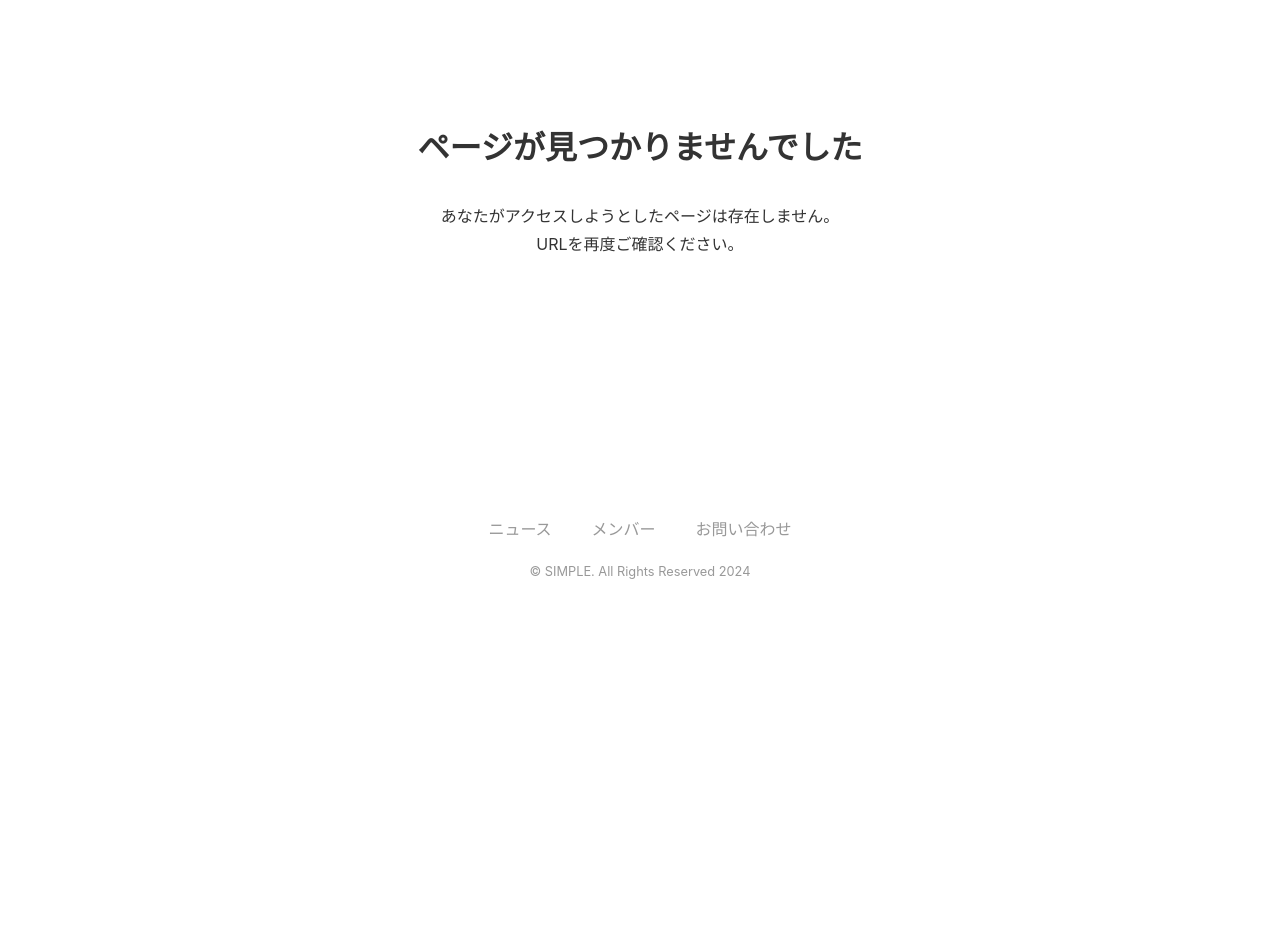
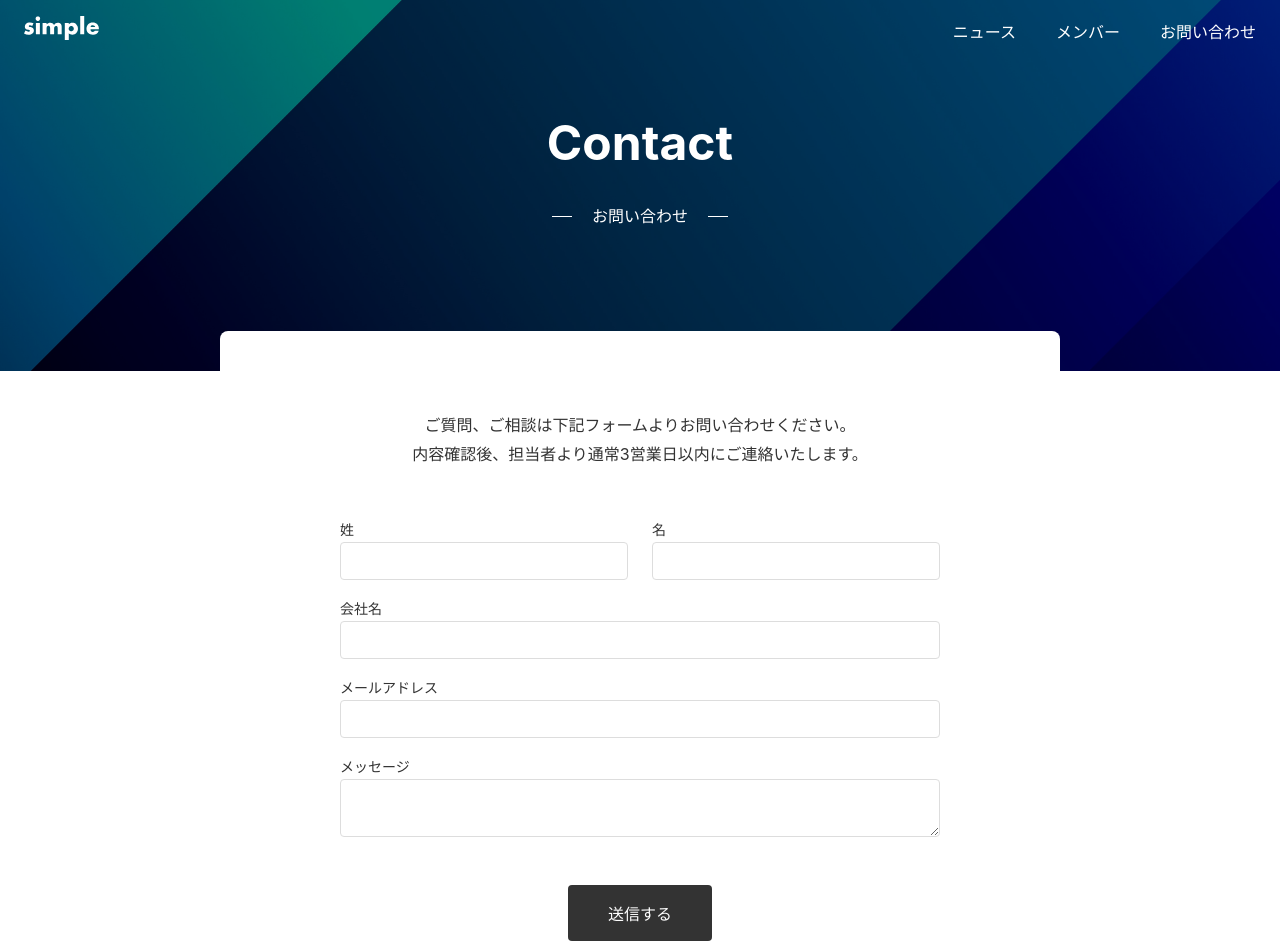
Before and after one commit to RapidRabbit20200814/next-microcms, a Next.js app: page /contact in a window 1280 px wide. Before the commit this address had no page. Shown: the top 952 px of the page. Before the commit the page ends 800 px from the top, so only its background shows below. Built offline with nearby package versions, Linux system fonts and the light colour scheme.

Commit message:
９章まで完了

```diff
--- /dev/null
+++ b/app/_actions/contact.tsx
@@ -0,0 +1,94 @@
+"use server";
+
+function validateEmail(email: string) {
+  const pattern = /^[^\s@]+@[^\s@]+\.[^\s@]+$/;
+  return pattern.test(email);
+}
+
+export async function createContactData(_prevState: any, formData: FormData) {
+  // formのname属性ごとにformData.get()で値を取り出すことができる
+  const rawFormData = {
+    lastname: formData.get("lastname") as string,
+    firstname: formData.get("firstname") as string,
+    company: formData.get("company") as string,
+    email: formData.get("email") as string,
+    message: formData.get("message") as string,
+  };
+
+  if (!rawFormData.lastname) {
+    return {
+      status: "error",
+      message: "姓を入力してください",
+    };
+  }
+  if (!rawFormData.firstname) {
+    return {
+      status: "error",
+      message: "名を入力してください",
+    };
+  }
+  if (!rawFormData.company) {
+    return {
+      status: "error",
+      message: "会社名を入力してください",
+    };
+  }
+  if (!rawFormData.email) {
+    return {
+      status: "error",
+      message: "メールアドレスを入力してください",
+    };
+  }
+
+  // HubSpotのAPIを使ってフォーム送信
+  const result = await fetch(
+    `https://api.hsforms.com/submissions/v3/integration/submit/${process.env.HUBSPOT_PORTAL_ID}/${process.env.HUBSPOT_FORM_ID}`,
+    {
+      method: "POST",
+      headers: {
+        "Content-Type": "application/json",
+      },
+      body: JSON.stringify({
+        fields: [
+          {
+            objectTypeId: "0-1",
+            name: "lastname",
+            value: rawFormData.lastname,
+          },
+          {
+            objectTypeId: "0-1",
+            name: "firstname",
+            value: rawFormData.firstname,
+          },
+          {
+            objectTypeId: "0-1",
+            name: "company",
+            value: rawFormData.company,
+          },
+          {
+            objectTypeId: "0-1",
+            name: "email",
+            value: rawFormData.email,
+          },
+          {
+            objectTypeId: "0-1",
+            name: "message",
+            value: rawFormData.message,
+          },
+        ],
+      }),
+    }
+  );
+
+  try {
+    await result.json();
+  } catch (e) {
+    console.log(e);
+    return {
+      status: "error",
+      message: "お問い合わせに失敗しました",
+    };
+  }
+
+  return { status: "success", message: "OK" };
+}
--- /dev/null
+++ b/app/_components/ContactForm/index.module.css
@@ -0,0 +1,73 @@
+.form {
+  max-width: 600px;
+  margin: 0 auto;
+}
+
+.item {
+  display: flex;
+  flex-direction: column;
+  flex: 1;
+  padding: 8px 0;
+}
+
+.horizontal {
+  display: flex;
+  justify-content: flex-start;
+  align-items: center;
+  width: 100%;
+  gap: 24px;
+}
+
+.label {
+  font-size: 14px;
+}
+
+.textfield {
+  border: 1px solid var(--color-border);
+  padding: 8px;
+  border-radius: 4px;
+  line-height: 1.5;
+  width: 100%;
+}
+
+.textarea {
+  border: 1px solid var(--color-border);
+  padding: 8px;
+  border-radius: 4px;
+  line-height: 1.5;
+  width: 100%;
+}
+
+.actions {
+  text-align: center;
+  margin-top: 40px;
+}
+
+.button {
+  border: none;
+  background-color: var(--color-button-primary);
+  padding: 16px 40px;
+  font-size: 16px;
+  border-radius: 4px;
+  color: var(--color-text-unpainted);
+  cursor: pointer;
+}
+
+.success {
+  background-color: var(--color-bg-sub);
+  text-align: center;
+  padding: 40px;
+  border-radius: var(--border-radius);
+}
+
+.error {
+  color: var(--color-text-error);
+  font-size: 14px;
+  margin-bottom: 8px;
+}
+
+@media (max-width: 640px) {
+  .success {
+    text-align: left;
+  }
+}
--- /dev/null
+++ b/app/_components/ContactForm/index.tsx
@@ -0,0 +1,64 @@
+"use client";
+
+import { createContactData } from "@/app/_actions/contact";
+import { useActionState } from "react";
+import styles from "./index.module.css";
+
+const initialState = {
+  status: "",
+  message: "",
+};
+
+export default function ModuleContactForm() {
+  const [state, formAction] = useActionState(createContactData, initialState);
+  console.log(state);
+  if (state.status === "success") {
+    return (
+      <p className={styles.success}>
+        お問い合わせいただき、ありがとうございます。
+        <br />
+        お返事まで今しばらくお待ちください。
+      </p>
+    );
+  }
+  return (
+    <form className={styles.form} action={formAction}>
+      <div className={styles.horizontal}>
+        <div className={styles.item}>
+          <label className={styles.label} htmlFor="lastname">
+            姓
+          </label>
+          <input className={styles.textfield} type="text" id="lastname" name="lastname" />
+        </div>
+        <div className={styles.item}>
+          <label className={styles.label} htmlFor="firstname">
+            名
+          </label>
+          <input className={styles.textfield} type="text" id="firstname" name="firstname" />
+        </div>
+      </div>
+      <div className={styles.item}>
+        <label className={styles.label} htmlFor="company">
+          会社名
+        </label>
+        <input className={styles.textfield} type="text" id="company" name="company" />
+      </div>
+      <div className={styles.item}>
+        <label className={styles.label} htmlFor="email">
+          メールアドレス
+        </label>
+        <input className={styles.textfield} type="text" id="email" name="email" />
+      </div>
+      <div className={styles.item}>
+        <label className={styles.label} htmlFor="message">
+          メッセージ
+        </label>
+        <textarea className={styles.textarea} id="message" name="message" />
+      </div>
+      <div className={styles.actions}>
+        {state.status === "error" && <p className={styles.error}>{state.message}</p>}
+        <input type="submit" value="送信する" className={styles.button} />
+      </div>
+    </form>
+  );
+}
--- /dev/null
+++ b/app/contact/layout.tsx
@@ -0,0 +1,15 @@
+import ModuleHero from "../_components/Hero";
+import ModuleSheet from "../_components/Sheet";
+
+type Props = {
+  children: React.ReactNode;
+};
+
+export default function RootLayout({ children }: Props) {
+  return (
+    <>
+      <ModuleHero title="Contact" sub="お問い合わせ" />
+      <ModuleSheet>{children}</ModuleSheet>
+    </>
+  );
+}
--- /dev/null
+++ b/app/contact/page.module.css
@@ -0,0 +1,78 @@
+.text {
+  text-align: center;
+  margin-bottom: 40px;
+}
+
+.list {
+  display: flex;
+  align-items: flex-start;
+  gap: 40px;
+  margin-bottom: 80px;
+}
+
+.list:nth-child(even) {
+  flex-direction: row-reverse;
+}
+
+.image {
+  width: 240px;
+  height: auto;
+  border-radius: var(--border-radius);
+}
+
+.name {
+  font-size: 1.2rem;
+  font-weight: bold;
+}
+
+.position {
+  margin-bottom: 8px;
+}
+
+.profile {
+  font-size: 0.9rem;
+}
+
+.footer {
+  display: flex;
+  flex-direction: column;
+  align-items: center;
+  border-top: 1px solid var(--color-border);
+  padding-top: 40px;
+  text-align: center;
+  gap: 24px;
+}
+
+.message {
+  font-size: 2rem;
+  font-weight: bold;
+}
+
+.empty {
+  margin-bottom: 40px;
+}
+
+@media (max-width: 640px) {
+  .text {
+    text-align: left;
+  }
+
+  .list {
+    display: flex;
+    flex-direction: column;
+    align-items: center;
+    gap: 24px;
+  }
+
+  .list:nth-child(even) {
+    flex-direction: column;
+  }
+
+  .name {
+    text-align: center;
+  }
+
+  .position {
+    text-align: center;
+  }
+}
--- /dev/null
+++ b/app/contact/page.tsx
@@ -0,0 +1,15 @@
+import ModuleContactForm from "@/app/_components/ContactForm";
+import styles from "./page.module.css";
+
+export default async function Page() {
+  return (
+    <div className={styles.container}>
+      <p className={styles.text}>
+        ご質問、ご相談は下記フォームよりお問い合わせください。
+        <br />
+        内容確認後、担当者より通常3営業日以内にご連絡いたします。
+      </p>
+      <ModuleContactForm />
+    </div>
+  );
+}
```
